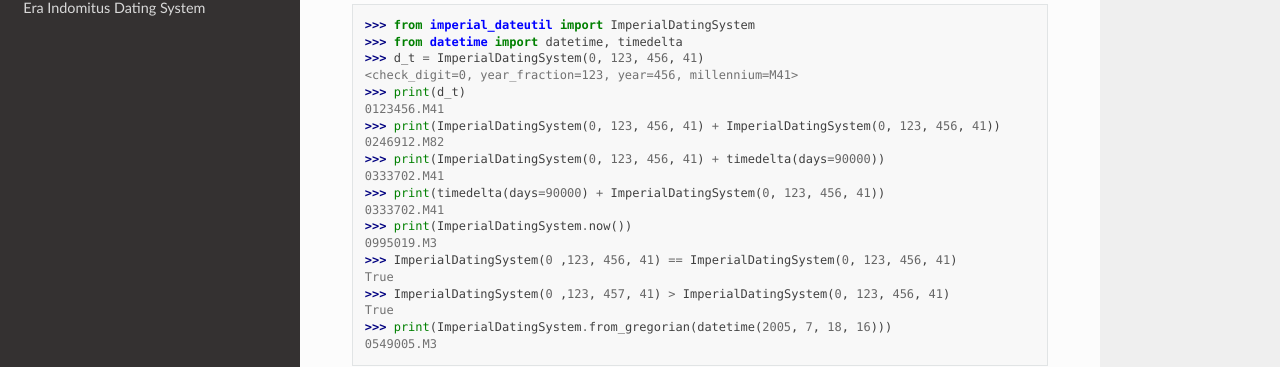
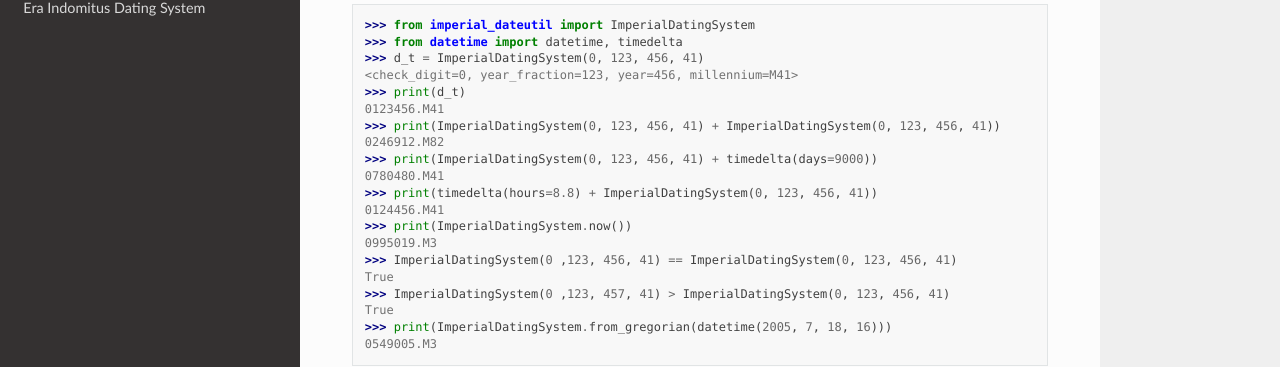
Before and after one commit to NovemberOscar/imperial-dateutil, a Sphinx documentation site: the page built from docs/imperial_dating_system.rst, in a window 1280 px wide and 995 px high. Shown: the part 260-627 px from the top of the window. Built offline with Sphinx 7.4.7 and the Read the Docs theme 2.0.0, drawn with Linux system fonts in a browser that asks for light colours.

```diff
--- a/docs/imperial_dating_system.rst
+++ b/docs/imperial_dating_system.rst
@@ -14,10 +14,10 @@
     0123456.M41
     >>> print(ImperialDatingSystem(0, 123, 456, 41) + ImperialDatingSystem(0, 123, 456, 41))
     0246912.M82
-    >>> print(ImperialDatingSystem(0, 123, 456, 41) + timedelta(days=90000))
-    0333702.M41
-    >>> print(timedelta(days=90000) + ImperialDatingSystem(0, 123, 456, 41))
-    0333702.M41
+    >>> print(ImperialDatingSystem(0, 123, 456, 41) + timedelta(days=9000))
+    0780480.M41
+    >>> print(timedelta(hours=8.8) + ImperialDatingSystem(0, 123, 456, 41))
+    0124456.M41
     >>> print(ImperialDatingSystem.now())
     0995019.M3
     >>> ImperialDatingSystem(0 ,123, 456, 41) == ImperialDatingSystem(0, 123, 456, 41)
```
